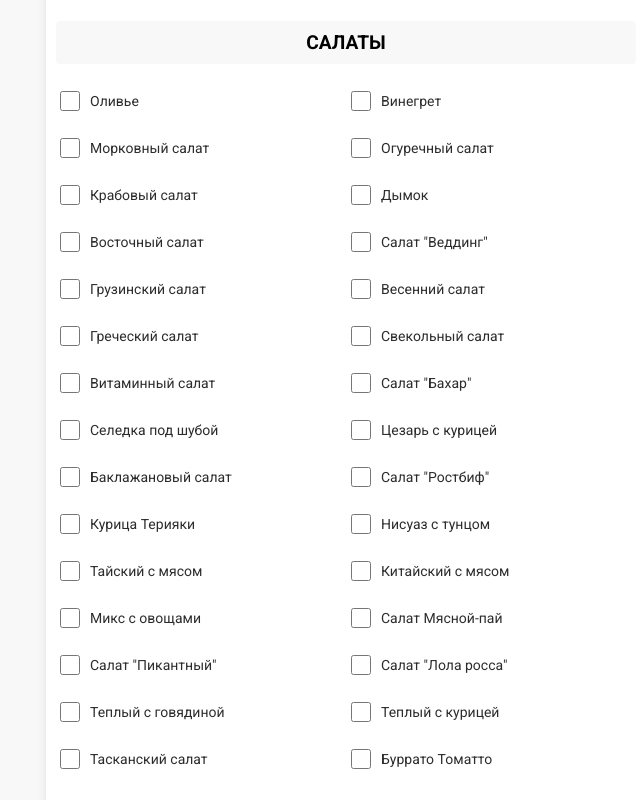
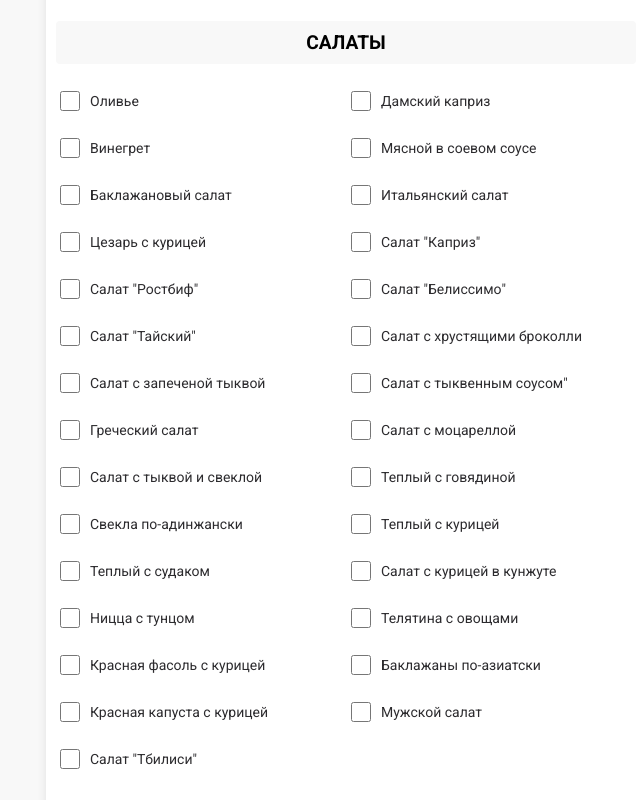
Before and after one commit to Mishkaag/menubahar, a plain HTML site: page index.html in a window 1280 px wide. Shown: the part 880-1680 px from the top of the page, without its empty margins (294-934 px from the left). Drawn offline with Linux system fonts and the light colour scheme.

Commit message:
Салаты
Салаты изменил

```diff
--- a/index.html
+++ b/index.html
@@ -29,6 +29,6 @@
         <div class="menu-grid">
             </div>
     </div>
-    <script src="script.js?v=1.0"></script>
+    <script src="script.js?v=1.1"></script>
 </body>
 </html>
--- a/script.js
+++ b/script.js
@@ -41,36 +41,35 @@ document.addEventListener('DOMContentLoaded', () => {
         {
             title: 'САЛАТЫ',
             dishes: [
-                { name: 'Оливье', price: 10, checked: false },
-                { name: 'Винегрет', price: 12, checked: false },
-                { name: 'Морковный салат', price: 5, checked: false },
-                { name: 'Огуречный салат', price: 6, checked: false },
-                { name: 'Крабовый салат', price: 10, checked: false },
-                { name: 'Дымок', price: 20, checked: false },
-                { name: 'Восточный салат', price: 26, checked: false },
-                { name: 'Салат "Веддинг"', price: 30, checked: false },
-                { name: 'Грузинский салат', price: 20, checked: false },
-                { name: 'Весенний салат', price: 22, checked: false },
-                { name: 'Греческий салат', price: 23, checked: false },
-                { name: 'Свекольный салат', price: 22, checked: false },
-                { name: 'Витаминный салат', price: 22, checked: false },
-                { name: 'Салат "Бахар"', price: 33, checked: false },
-                { name: 'Селедка под шубой', price: 23, checked: false },
-                { name: 'Цезарь с курицей', price: 18, checked: false },
-                { name: 'Баклажановый салат', price: 18, checked: false },
-                { name: 'Салат "Ростбиф"', price: 35, checked: false },
-                { name: 'Курица Терияки', price: 40, checked: false },
-                { name: 'Нисуаз с тунцом', price: 30, checked: false },
-                { name: 'Тайский с мясом', price: 30, checked: false },
-                { name: 'Китайский с мясом', price: 22, checked: false },
-                { name: 'Микс с овощами', price: 23, checked: false },
-                { name: 'Салат Мясной-пай', price: 22, checked: false },
-                { name: 'Салат "Пикантный"', price: 25, checked: false },
-                { name: 'Салат "Лола росса"', price: 30, checked: false },
-                { name: 'Теплый с говядиной', price: 14, checked: false },
-                { name: 'Теплый с курицей', price: 13, checked: false },
-                { name: 'Тасканский салат', price: 22, checked: false },
-                { name: 'Буррато Томатто', price: 33, checked: false }
+                { name: 'Оливье', price: 8, checked: false },
+                { name: 'Дамский каприз', price: 16, checked: false },
+                { name: 'Винегрет', price: 5, checked: false },
+                { name: 'Мясной в соевом соусе', price: 18, checked: false },
+                { name: 'Баклажановый салат', price: 9, checked: false },
+                { name: 'Итальянский салат', price: 14, checked: false },
+                { name: 'Цезарь с курицей', price: 13, checked: false },
+                { name: 'Салат "Каприз"', price: 16, checked: false },
+                { name: 'Салат "Ростбиф"', price: 18, checked: false },
+                { name: 'Салат "Белиссимо"', price: 12, checked: false },
+                { name: 'Салат "Тайский"', price: 15, checked: false },
+                { name: 'Салат с хрустящими броколли', price: 11, checked: false },
+                { name: 'Салат с запеченой тыквой', price: 11, checked: false },
+                { name: 'Салат с тыквенным соусом"', price: 11, checked: false },
+                { name: 'Греческий салат', price: 8, checked: false },
+                { name: 'Салат с моцареллой', price: 14, checked: false },
+                { name: 'Салат с тыквой и свеклой', price: 11, checked: false },
+                { name: 'Теплый с говядиной', price: 16, checked: false },
+                { name: 'Свекла по-адинжански', price: 12, checked: false },
+                { name: 'Теплый с курицей', price: 14, checked: false },
+                { name: 'Теплый с судаком', price: 20, checked: false },
+                { name: 'Салат с курицей в кунжуте', price: 14, checked: false },
+                { name: 'Ницца с тунцом', price: 20, checked: false },
+                { name: 'Телятина с овощами', price: 16, checked: false },
+                { name: 'Красная фасоль с курицей', price: 14, checked: false },
+                { name: 'Баклажаны по-азиатски', price: 11, checked: false },
+                { name: 'Красная капуста с курицей', price: 12, checked: false },
+                { name: 'Мужской салат', price: 18, checked: false },
+                { name: 'Салат "Тбилиси"', price: 18, checked: false },
             ]
         },
         {
```
